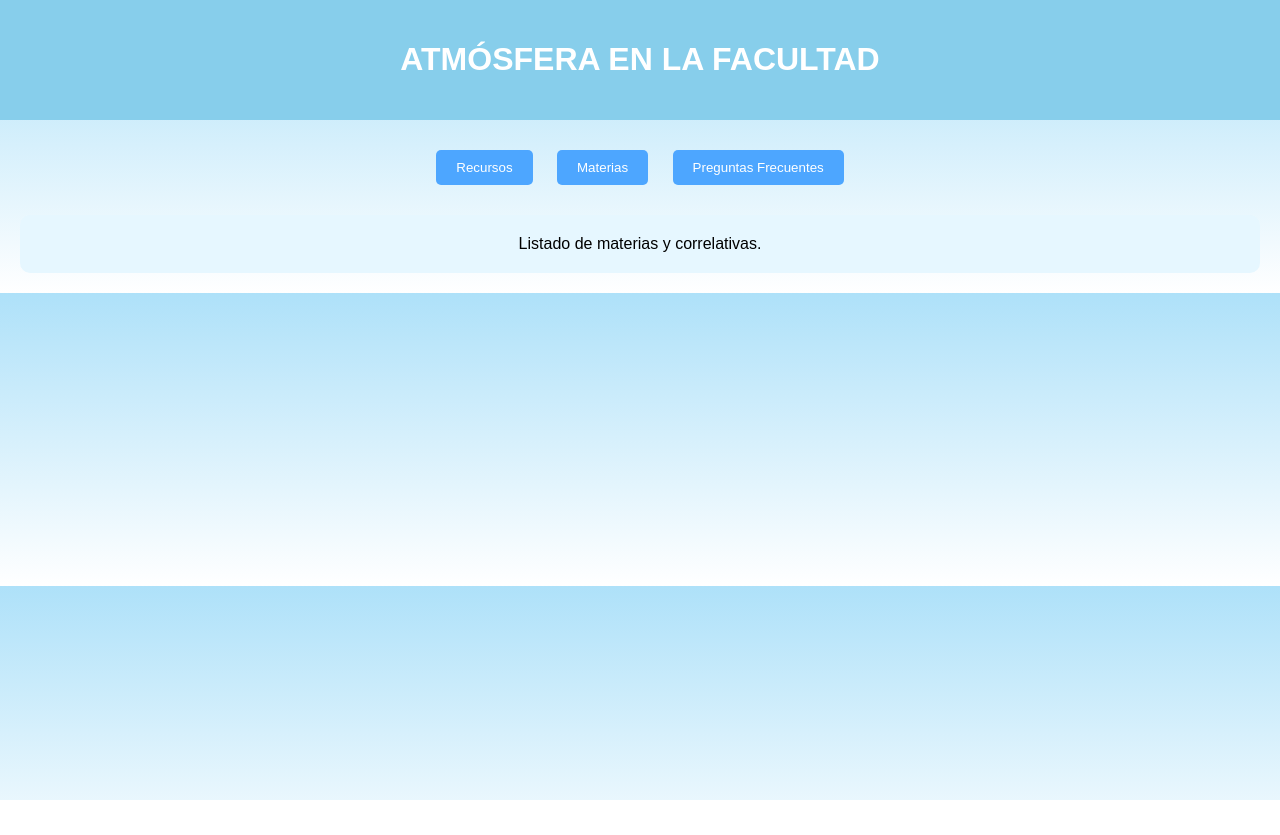
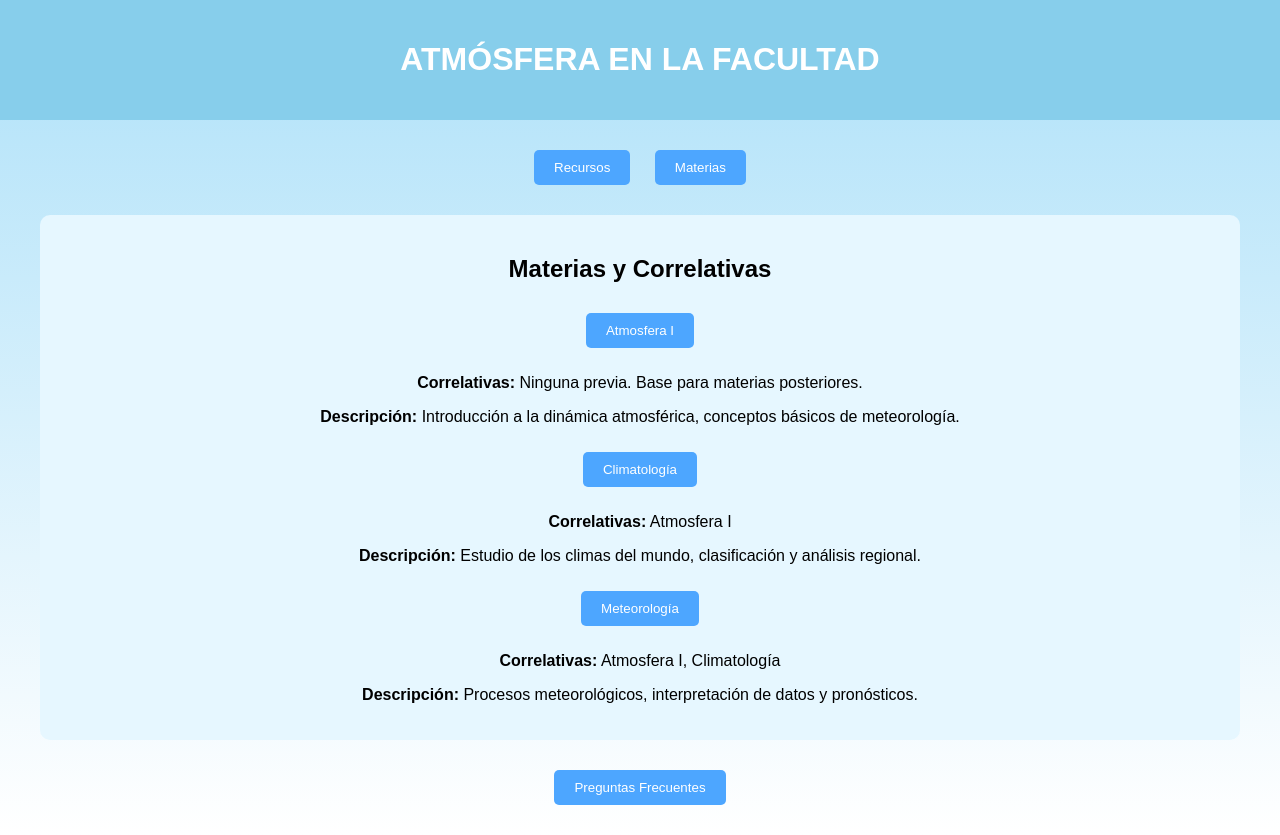
Before and after one commit to SilSorli/Pagina-Atmosfera, a plain HTML site: page index.html in a window 1280 px wide. Both pictures are taken after a click on the button "Materias". Before the commit the page ends 800 px from the top, so only its background shows below. Drawn offline with Linux system fonts and the light colour scheme.

Commit message:
Agregado de materias

```diff
--- a/index.html
+++ b/index.html
@@ -12,6 +12,29 @@
   <nav>
     <button onclick="mostrar('recursos')">Recursos</button>
     <button onclick="mostrar('materias')">Materias</button>
+    <!-- Agrego nueva info -->
+    <section id="materias" class="contenido">
+  <h2>Materias y Correlativas</h2>
+
+  <button onclick="mostrarMateria('atm1')">Atmosfera I</button>
+  <div id="atm1" class="materia">
+    <p><strong>Correlativas:</strong> Ninguna previa. Base para materias posteriores.</p>
+    <p><strong>Descripción:</strong> Introducción a la dinámica atmosférica, conceptos básicos de meteorología.</p>
+  </div>
+
+  <button onclick="mostrarMateria('clima')">Climatología</button>
+  <div id="clima" class="materia">
+    <p><strong>Correlativas:</strong> Atmosfera I</p>
+    <p><strong>Descripción:</strong> Estudio de los climas del mundo, clasificación y análisis regional.</p>
+  </div>
+
+  <button onclick="mostrarMateria('meteo')">Meteorología</button>
+  <div id="meteo" class="materia">
+    <p><strong>Correlativas:</strong> Atmosfera I, Climatología</p>
+    <p><strong>Descripción:</strong> Procesos meteorológicos, interpretación de datos y pronósticos.</p>
+  </div>
+</section>
+<!-- HASTA ACÁ -->
     <button onclick="mostrar('faq')">Preguntas Frecuentes</button>
   </nav>
   <section id="recursos" class="contenido">Aquí irán los recursos útiles.</section>
@@ -24,5 +47,14 @@
       document.getElementById(id).style.display = 'block';
     }
   </script>
+
+  <!-- ACÁ AGREGO TAMBIÉN CÓDIGO, supuestamente para que los botonces de antes funcionen -->
+  <script>
+  function mostrarMateria(id) {
+    document.querySelectorAll('.materia').forEach(div => div.style.display = 'none');
+    document.getElementById(id).style.display = 'block';
+  }
+</script>
+<!-- HASTA ACÁ -->
 </body>
 </html>
```
